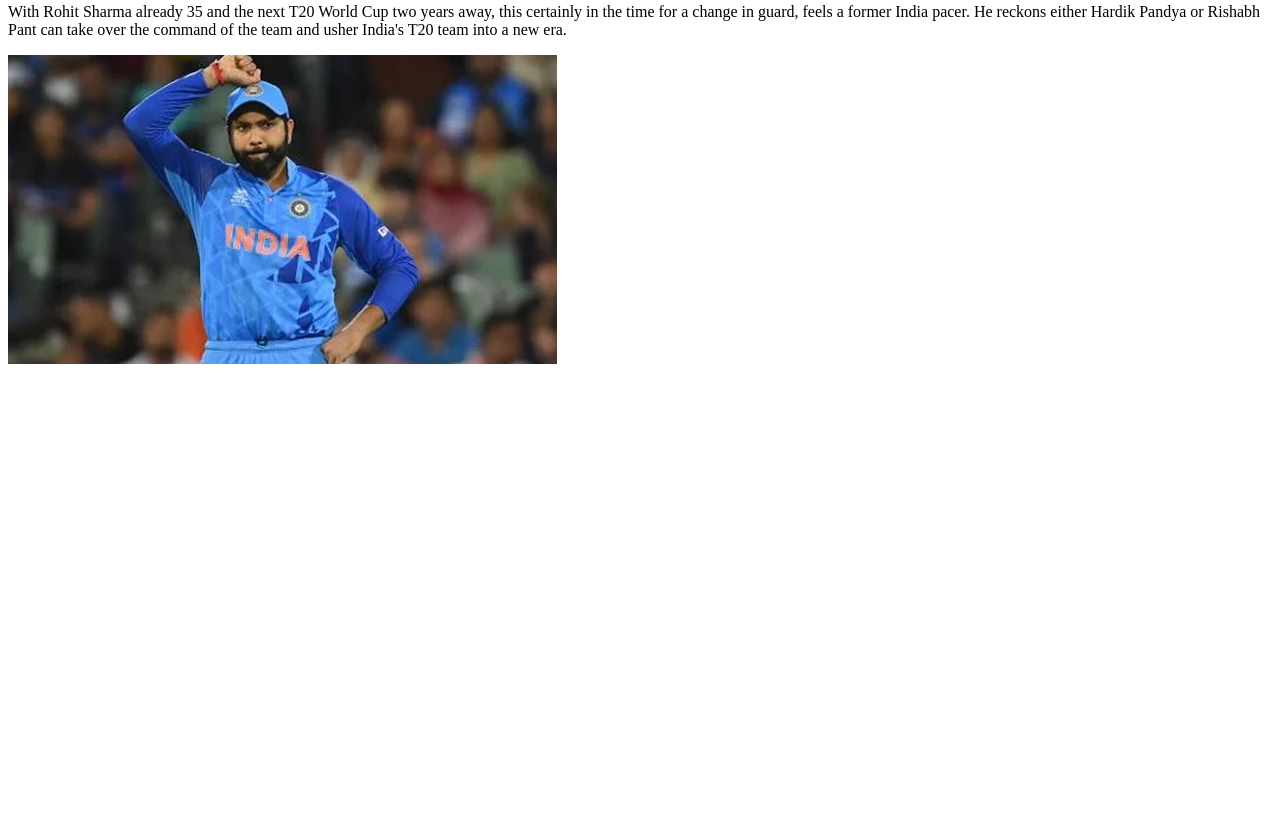
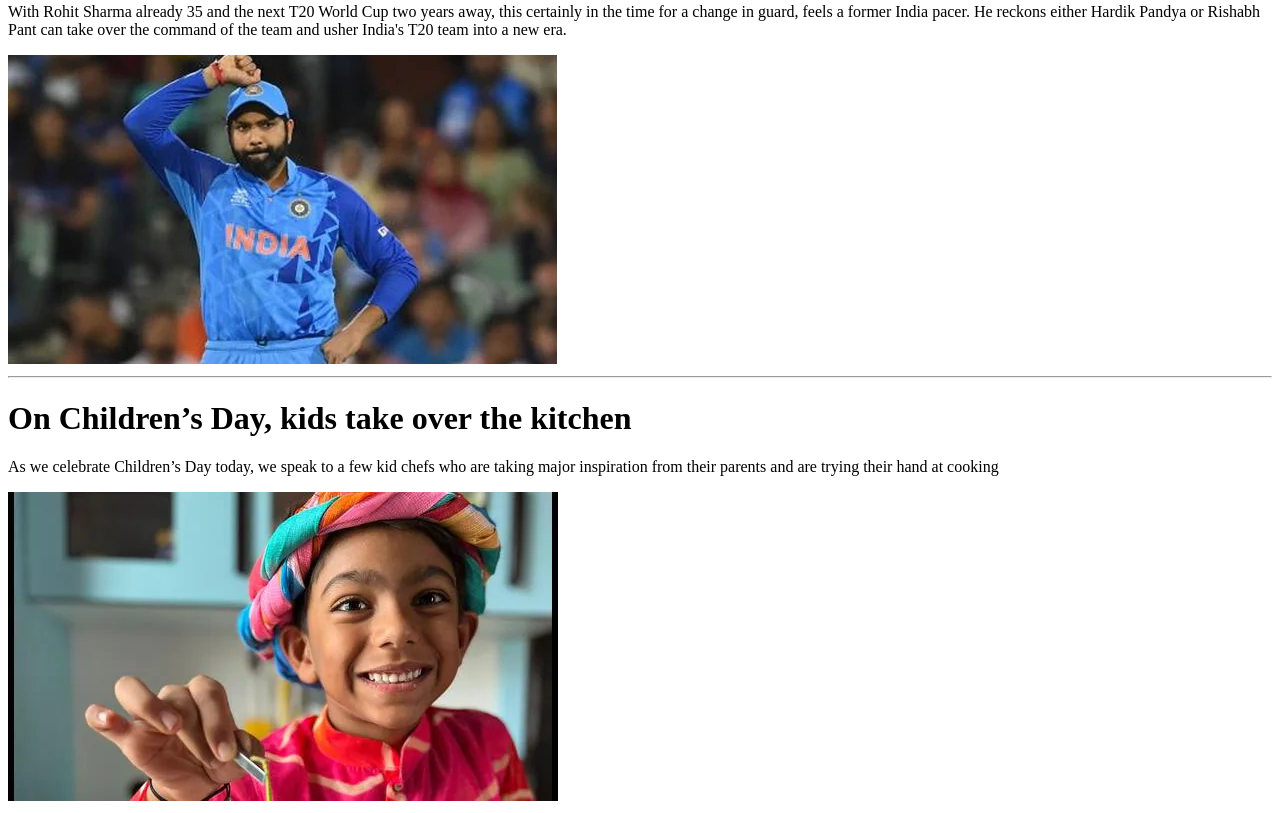
Before and after one commit to meghadalar458/news--1, a plain HTML site: page index.html in a window 1280 px wide. Shown: the part 5318-6131 px from the top of the page. Before the commit the page ends 5694 px from the top, so only its background shows below. Drawn offline with Linux system fonts and the light colour scheme.

Commit message:
commit 14

```diff
--- a/index.html
+++ b/index.html
@@ -84,5 +84,11 @@
         <h1>'Rohit Sharma only decided where to hide on field. He didn't take a single call'</h1>
         <p>With Rohit Sharma already 35 and the next T20 World Cup two years away, this certainly in the time for a change in guard, feels a former India pacer. He reckons either Hardik Pandya or Rishabh Pant can take over the command of the team and usher India's T20 team into a new era.</p>
         <img src="./img/13.webp">
+
+        <hr>
+
+        <h1>On Children’s Day, kids take over the kitchen</h1>
+        <p>As we celebrate Children’s Day today, we speak to a few kid chefs who are taking major inspiration from their parents and are trying their hand at cooking</p>
+        <img src="./img/14.webp">
     </body>
 </html>
```
Also changed, not shown: img/14.webp (added).
